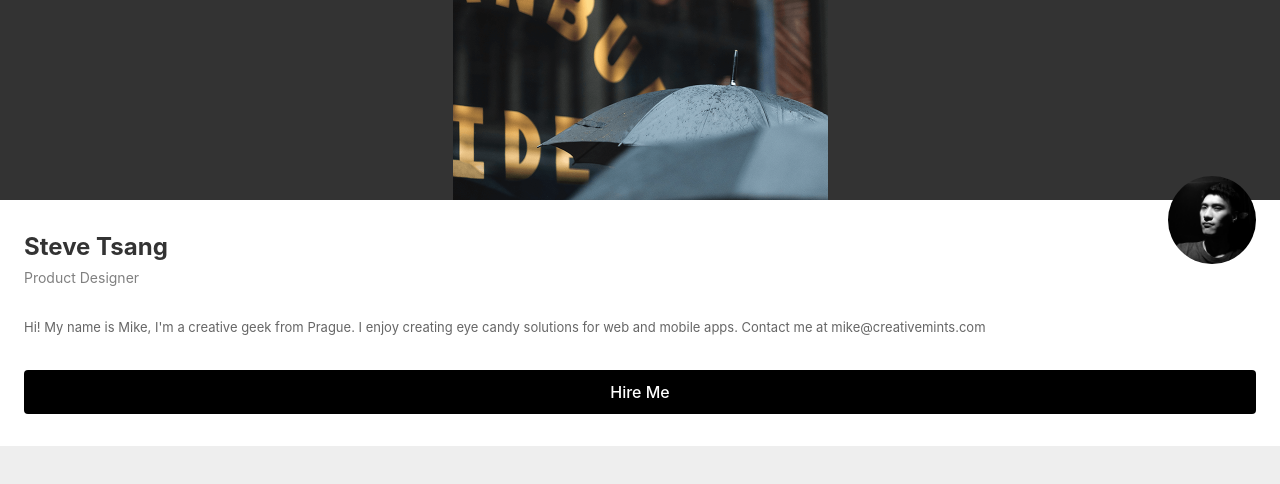
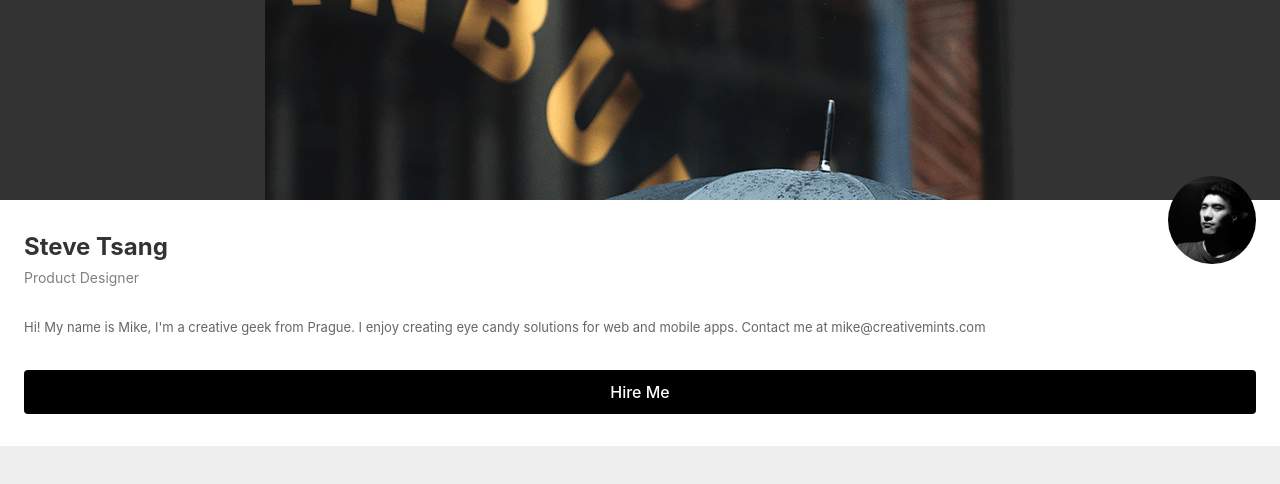
Before and after one commit to stevetsangit/uicode, a plain HTML site: page index.html in a window 1280 px wide. Drawn offline with Linux system fonts and the light colour scheme.

Commit message:
img size

```diff
--- a/index.html
+++ b/index.html
@@ -17,6 +17,12 @@
 		text-align: center;
 		overflow: hidden;
 		color: #fff;
+	}
+
+	.headImg img{
+		width: auto;
+		height: auto;
+		max-width: 100%;
 	}
 
 	.main{
```
